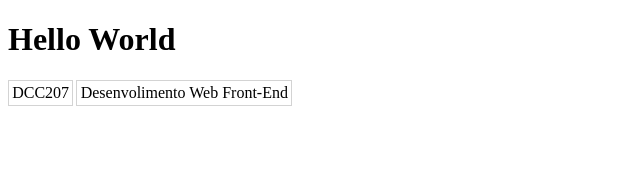
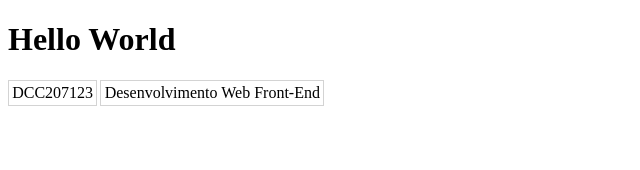
Before and after one commit to ufjf-dcc207/ufjf-dcc207-2024-3-a-atv01-DarlanHenrique, a React (Vite) app: page / in a window 1280 px wide. Shown: the top 170 px of the page, without its empty margins (0-640 px from the left). Built offline with nearby package versions, Linux system fonts and the light colour scheme.

Commit message:
extract const

```diff
--- a/src/Disciplina.tsx
+++ b/src/Disciplina.tsx
@@ -1,10 +1,13 @@
 import "./Disciplina.css";
 
 function Disciplina() {
+    const code = "DCC207";
+    const name = "Desenvolvimento Web Front-End";
+
     return (
         <div className="disciplina">
-            <div>DCC207</div>
-            <div>Desenvolimento Web Front-End</div>
+            <div>{code+123}</div>
+            <div>{name}</div>
         </div>
     )
 }
```
